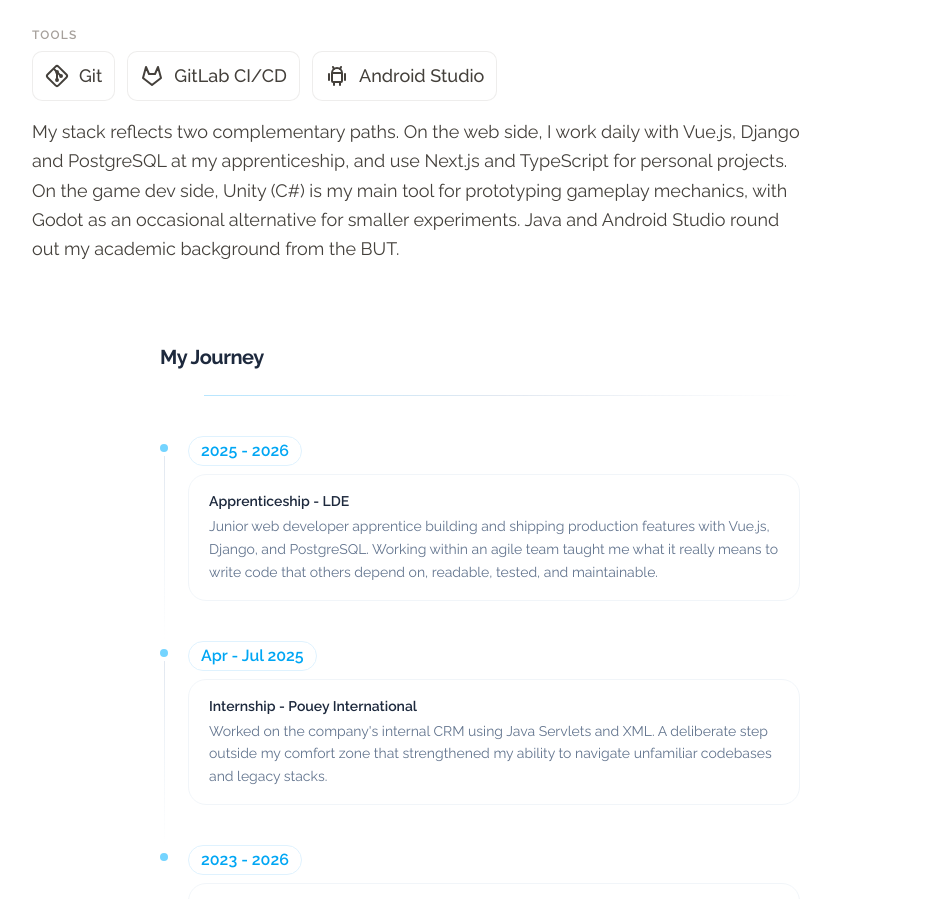
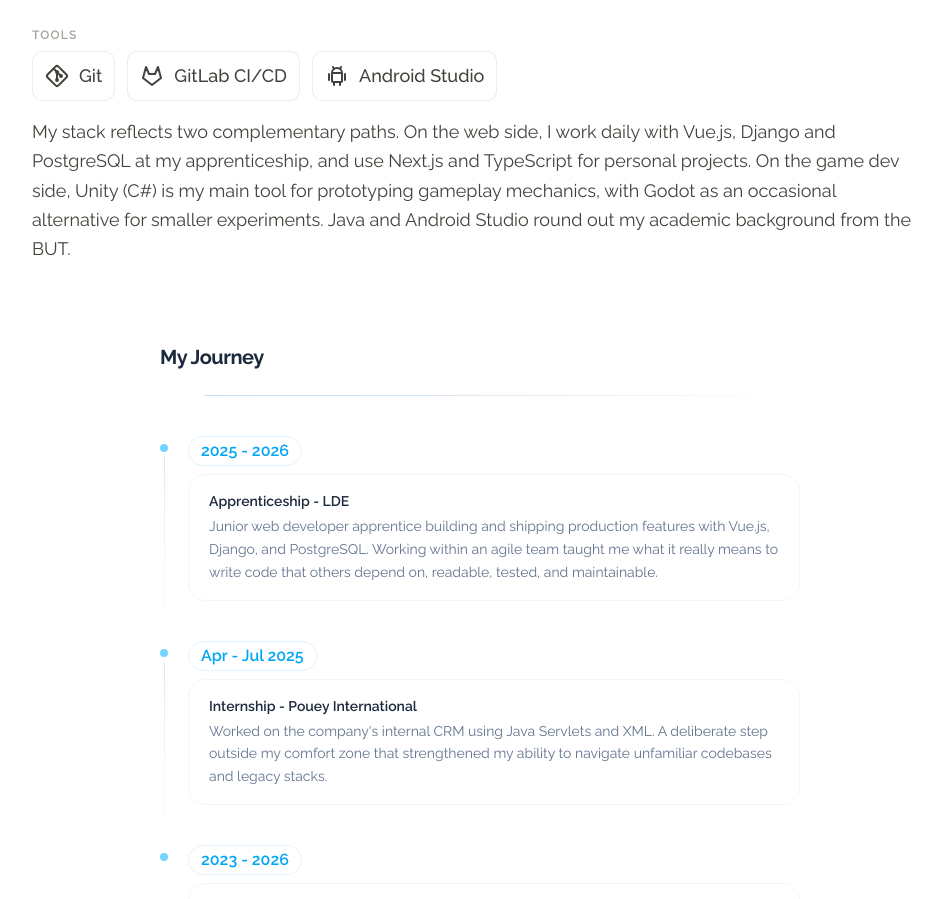
Before and after one commit to Witchoy/portfolio-nextjs, a Next.js app: page /about in a window 1280 px wide. Shown: the part 1260-2159 px from the top of the page, without its empty margins (160-1102 px from the left). Built offline with nearby package versions, Linux system fonts and the light colour scheme.

Commit message:
fix: wording

```diff
--- a/app/about/page.tsx
+++ b/app/about/page.tsx
@@ -60,7 +60,7 @@ export default function AboutMe() {
               gameplay developer, or pursue further studies in game development
               to get there. The web is a solid foundation and a genuine skill
               I'm building, but game dev is where I want to take it. Outside of
-              code, I draw inspiration from cinema, music, and comics, not as
+              code, I draw inspiration from cinema, music, and comics, not only as
               hobbies separate from my work, but as lenses through which I think
               about what makes an experience feel cohesive and meaningful.
             </p>
--- a/components/stack.tsx
+++ b/components/stack.tsx
@@ -42,7 +42,7 @@ export default function Stack() {
             </div>
           ))}
         </div>
-        <p className="mt-4 max-w-3xl text-lg text-stone-700 leading-relaxed">
+        <p className="mt-4 max-w-4xl text-lg text-stone-700 leading-relaxed">
           {tech.description}
         </p>
       </div>
```
